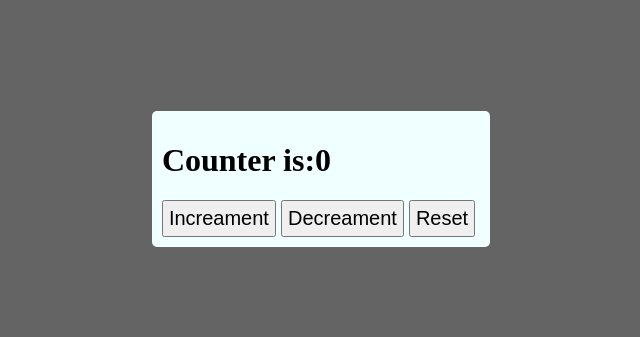
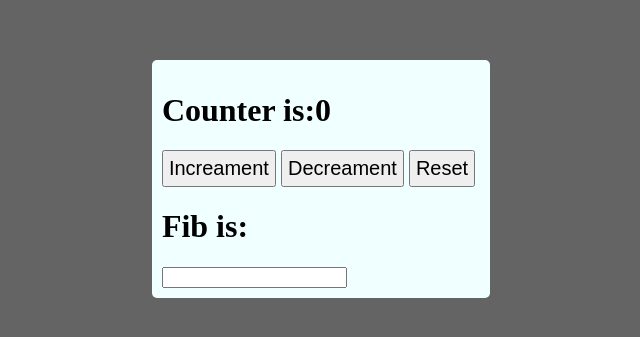
Before and after one commit to Jitendra708097/counter.github.io, a React app: page / in a window 1280 px wide. Shown: the part 221-558 px from the top of the page, without its empty margins (319-959 px from the left). Built offline with nearby package versions, Linux system fonts and the light colour scheme.

Commit message:
second commit

```diff
--- a/counter.js
+++ b/counter.js
@@ -1,18 +1,39 @@
-import React, { useState } from "react";
+import React,{useState,useMemo} from "react";
 import ReactDOM from "react-dom/client";
 
 function Counter()
 {
 
     const [count,setCount] = useState(0);
+    const [number,setNumber] = useState("");
+
+
+    function Fib(number)
+    {
+         if(number<=1)
+            return number;
+
+         return Fib(number-1)+Fib(number-2);
+
+    }
+
+    const result = useMemo(()=>Fib(number),[number]);
 
 
     return(
-        <>
+      <>
+        <div className="count">
         <h1>Counter is:{count}</h1>
         <button onClick={()=>setCount(count+1)}>Increament</button>
         <button onClick={()=>setCount(count-1)}>Decreament</button>
         <button onClick={()=>setCount(0)}>Reset</button>
+        </div>
+
+        <div className="fibb">
+          <h1>Fib is:{result}</h1>
+          <input type="number" value={number} onChange={(e)=>setNumber(e.target.value)}></input>
+          {/* <button onClick={(e)=>setNumber(e.target.value)}>Search</button> */}
+        </div>
         </>
     )
 }
--- a/package.json
+++ b/package.json
@@ -2,8 +2,10 @@
   "name": "counter",
   "version": "1.0.0",
   "scripts": {
-    "test": "echo \"Error: no test specified\" && exit 1"
-  },
+  "start": "parcel index.html",
+  "build": "parcel build index.html --public-url ./",
+  "test": "echo \"Error: no test specified\" && exit 1"
+},
   "author": "",
   "license": "ISC",
   "description": "",
```
Also changed, not shown: style.css (line endings or trailing spaces), 7 other files.
